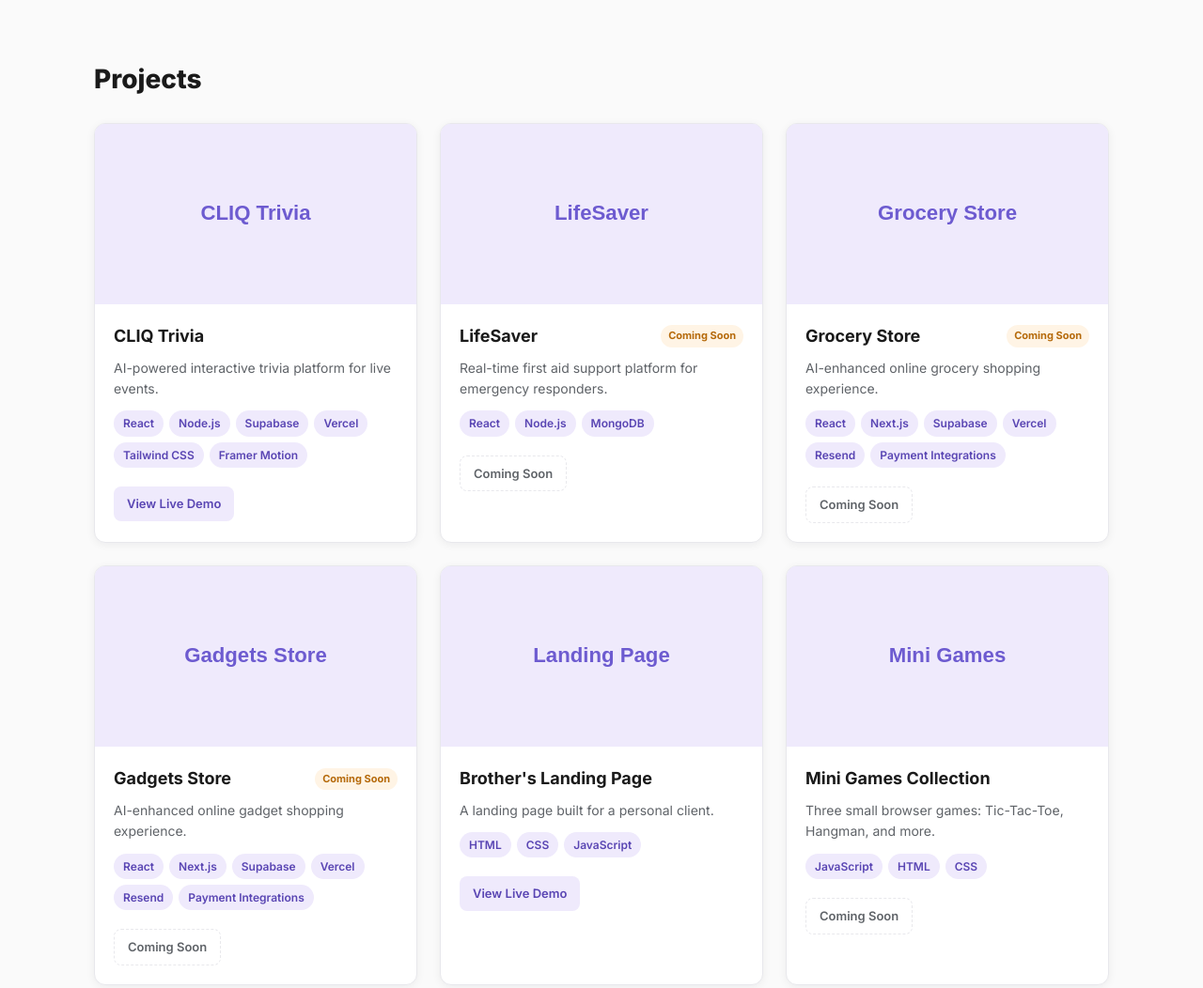
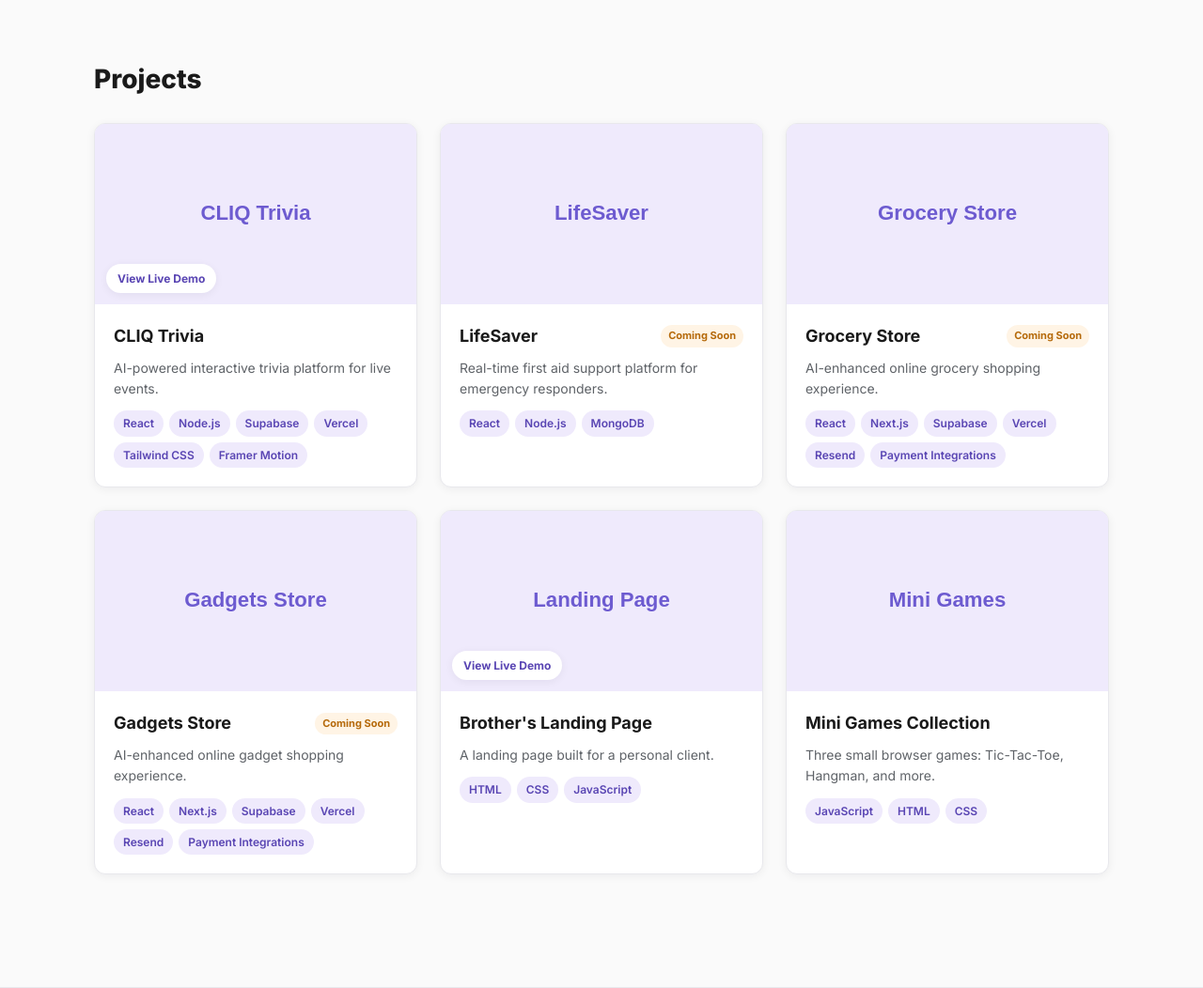
Before and after one commit to Sarale-Gamliel/sarale-gamliel.github.io, a website: page index.html in a window 1280 px wide. Shown: the part 1940-2992 px from the top of the page at 94% size. Drawn offline with Linux system fonts and the light colour scheme.

Commit message:
Move project card demo link to a corner badge over the thumbnail
Replaces the below-tags demo button with a small badge overlaid on
the bottom-left corner of the project image, and only for projects
that actually have a live demo link (no placeholder for the rest).

Co-Authored-By: Claude Sonnet 5 <noreply@anthropic.com>

```diff
--- a/css/style.css
+++ b/css/style.css
@@ -192,6 +192,10 @@ section.page-section h2 { font-size: 28px; font-weight: 800; margin-bottom: 24px
 
 .project-card-link { display: block; color: inherit; }
 
+.project-card-image-wrap { position: relative; }
+
+.project-card-image-link { display: block; }
+
 .project-card-image { aspect-ratio: 16 / 9; background: var(--accent-soft); overflow: hidden; }
 
 .project-card-image img { width: 100%; height: 100%; object-fit: cover; }
@@ -231,31 +235,25 @@ section.page-section h2 { font-size: 28px; font-weight: 800; margin-bottom: 24px
   white-space: nowrap;
 }
 
-.project-card-actions { padding: 0 20px 20px; }
-
-.project-card-demo-link {
+.project-card-demo-badge {
+  position: absolute;
+  left: 12px;
+  bottom: 12px;
+  z-index: 2;
   display: inline-flex;
   align-items: center;
   gap: 6px;
-  background: var(--accent-soft);
+  background: var(--surface);
   color: var(--accent-dark);
-  font-size: 13px;
-  font-weight: 600;
-  padding: 8px 14px;
-  border-radius: 8px;
+  font-size: 12px;
+  font-weight: 700;
+  padding: 6px 12px;
+  border-radius: 999px;
+  box-shadow: var(--shadow);
   transition: background 0.15s ease, color 0.15s ease;
 }
 
-.project-card-demo-link:hover { background: var(--accent); color: #fff; }
-
-.project-card-demo-link-disabled {
-  background: transparent;
-  color: var(--text-secondary);
-  border: 1px dashed var(--border);
-  cursor: default;
-}
-
-.project-card-demo-link-disabled:hover { background: transparent; color: var(--text-secondary); }
+.project-card-demo-badge:hover { background: var(--accent); color: #fff; }
 
 .site-footer {
   border-top: 1px solid var(--border);
--- a/js/render.js
+++ b/js/render.js
@@ -29,13 +29,19 @@
     const badge = isComingSoon(project)
       ? `<span class="badge-coming-soon">${escapeHtml(labels.comingSoon)}</span>`
       : '';
-    const demoAction = project.links.demo
-      ? `<div class="project-card-actions"><a class="project-card-demo-link" href="${project.links.demo}" target="_blank" rel="noopener">${escapeHtml(labels.viewLiveDemo)}</a></div>`
-      : `<div class="project-card-actions"><span class="project-card-demo-link project-card-demo-link-disabled">${escapeHtml(labels.comingSoon)}</span></div>`;
+    const detailHref = `project.html?id=${encodeURIComponent(project.id)}`;
+    const demoBadge = project.links.demo
+      ? `<a class="project-card-demo-badge" href="${project.links.demo}" target="_blank" rel="noopener">${escapeHtml(labels.viewLiveDemo)}</a>`
+      : '';
     return `
       <div class="project-card">
-        <a class="project-card-link" href="project.html?id=${encodeURIComponent(project.id)}">
-          <div class="project-card-image"><img src="${project.image}" alt="${escapeHtml(name)}" loading="lazy"></div>
+        <div class="project-card-image-wrap">
+          <a class="project-card-image-link" href="${detailHref}">
+            <div class="project-card-image"><img src="${project.image}" alt="${escapeHtml(name)}" loading="lazy"></div>
+          </a>
+          ${demoBadge}
+        </div>
+        <a class="project-card-link" href="${detailHref}">
           <div class="project-card-body">
             <div class="project-card-header">
               <h3>${escapeHtml(name)}</h3>
@@ -45,7 +51,6 @@
             <div class="tech-tags">${renderTechTags(project.tech)}</div>
           </div>
         </a>
-        ${demoAction}
       </div>`;
   }
 
```
Also changed, not shown: tests/render.test.js (+8 -11 lines).
